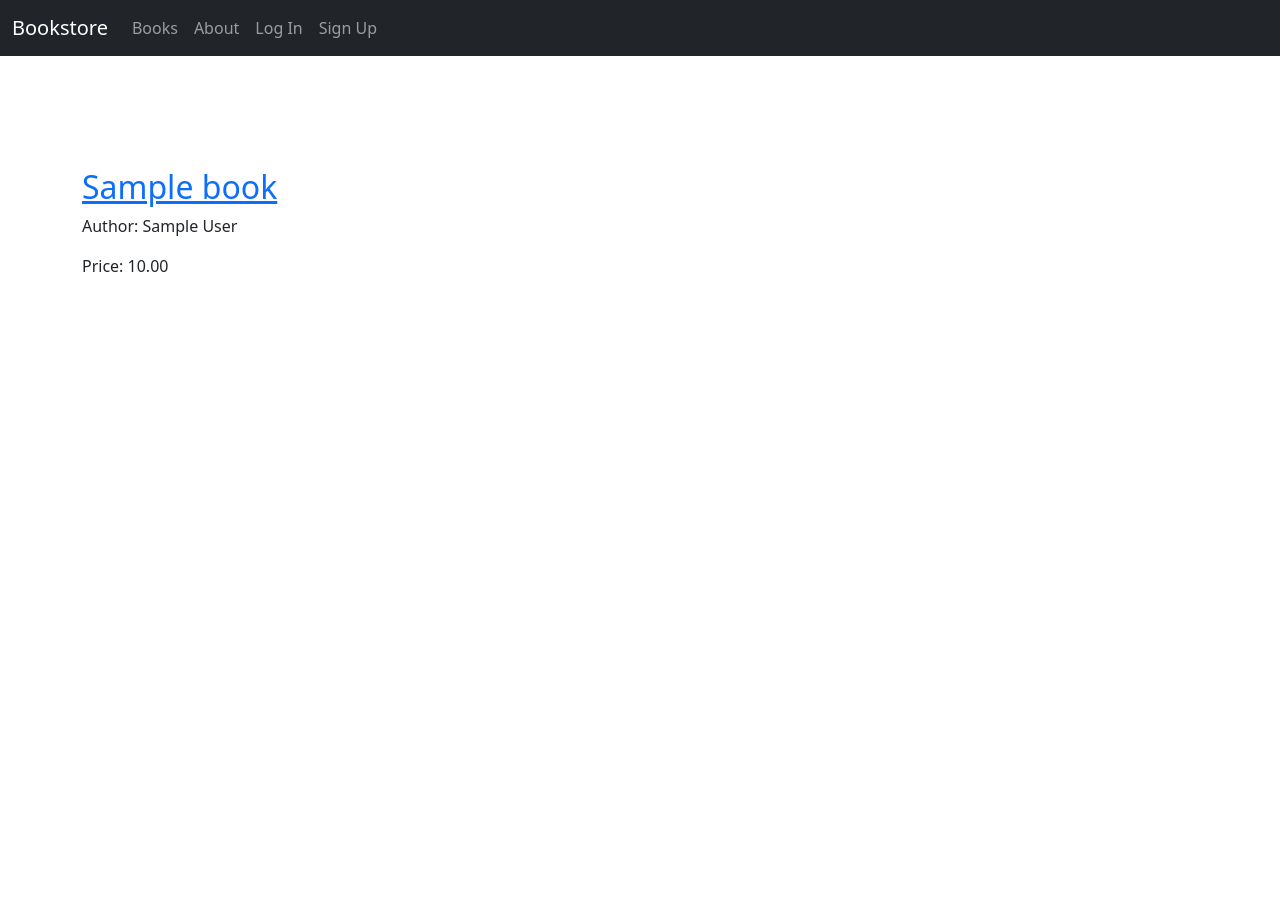
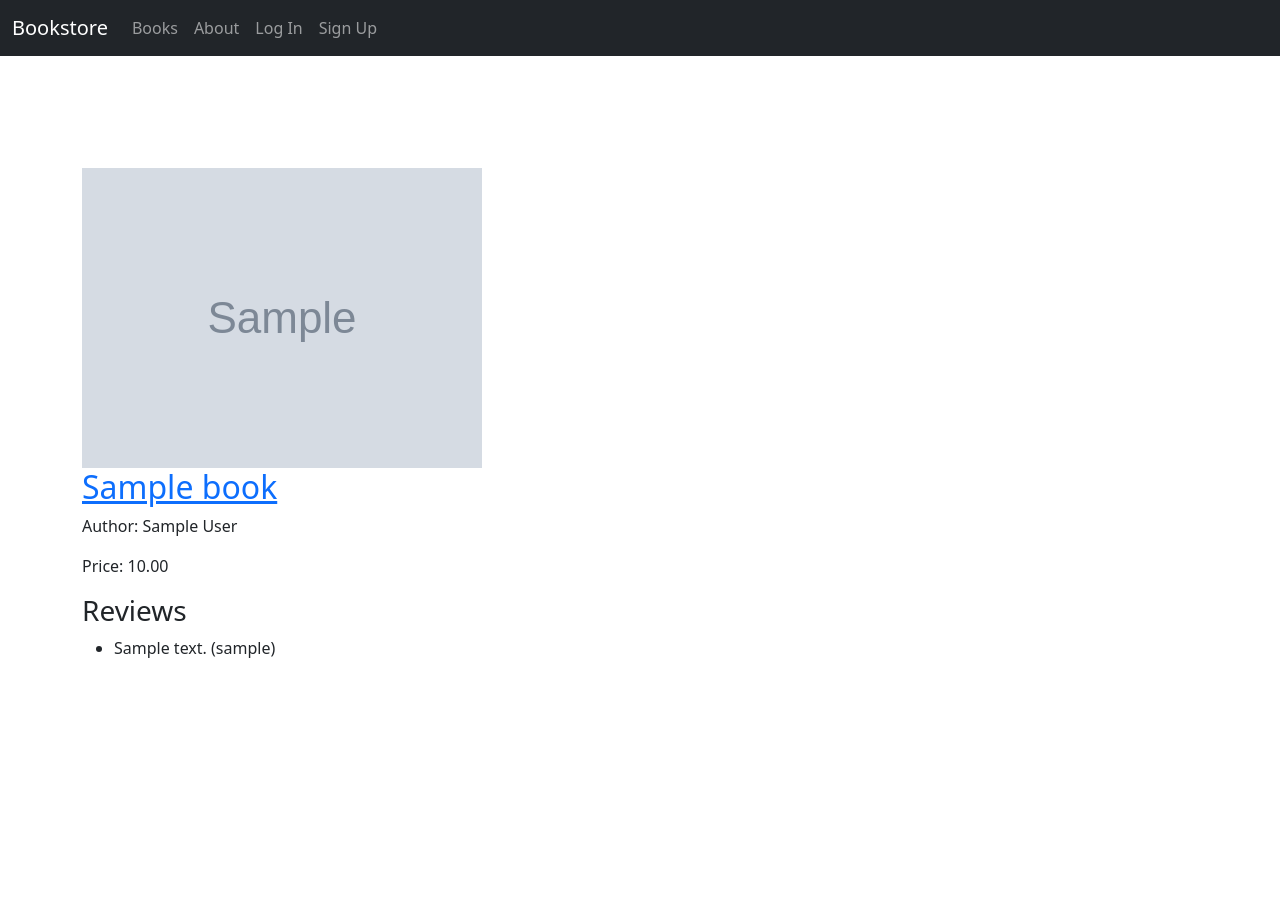
Before and after one commit to fatemearyaie/DjangoForProfessionalsBook, a Django app: page /books/1/ in a window 1280 px wide. Shown: the top 900 px of the page. Run offline with Django 5.2, Linux system fonts and the light colour scheme; tables that the repository leaves empty hold one stand-in row (values such as "Sample post"); grey boxes marked "Sample" are stand-in pictures; parts of the project's set-up code (start-up, migrations or seed data) failed here and were passed over.

Commit message:
add image cover to the page

```diff
--- a/ch4-bookstore/templates/books/book_detail.html
+++ b/ch4-bookstore/templates/books/book_detail.html
@@ -4,8 +4,17 @@
 
 {% block content %}
 <div class='book-detail'>
+    <img class="bookcover" src="{{ book.cover.url}}" alt="{{ book.title }}">
     <h2><a href=''>{{ object.title }}</a></h2>
     <p>Author: {{ object.author }} </p>
     <p>Price: {{ object.price }}</p>
-</div>
+
+<div>
+<h3>Reviews</h3>
+ <ul>
+ {% for review in book.reviews.all %}
+ <li>{{ review.review }} ({{ review.author }})</li>
+ {% endfor %}
+ </ul>
+</div></div>
 {% endblock content %}
```
